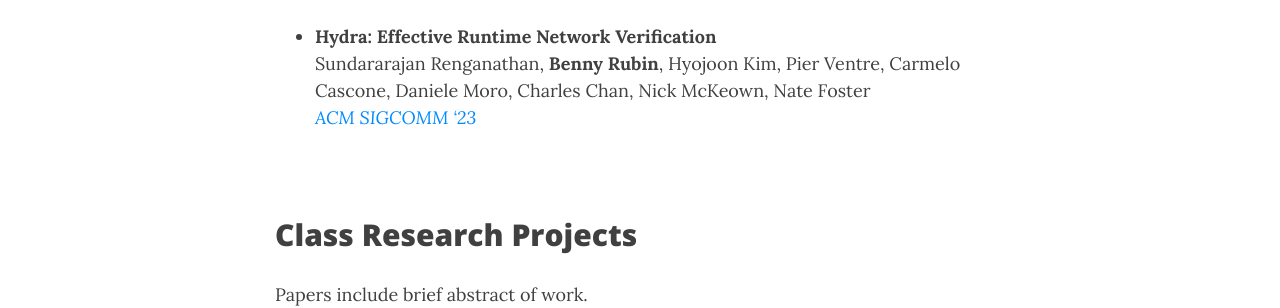
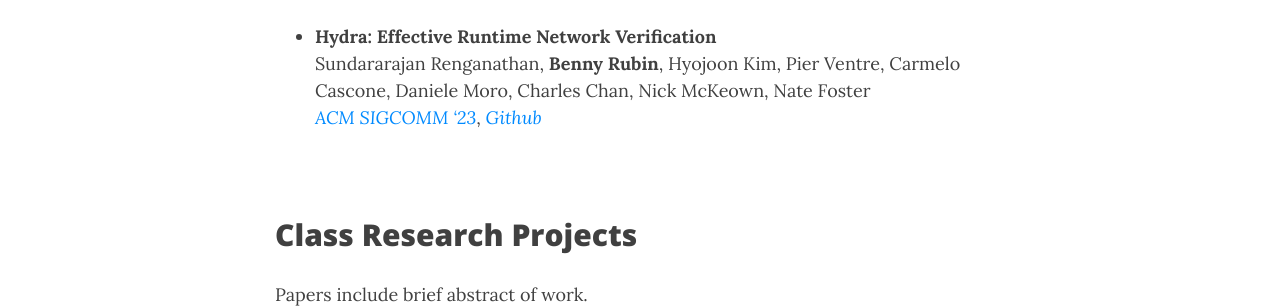
Before and after one commit to bennyrubin/bennyrubin.github.io, a Jekyll site: the page built from publications.md, in a window 1280 px wide and 1345 px high. Shown: the part 310-618 px from the top of the window. Built offline with Jekyll 4.4.1, drawn with Linux system fonts in a browser that asks for light colours; nearby versions of some CDN libraries; comment, search, counter and statistics services are not loaded.

Commit message:
added github to publication

```diff
--- a/publications.md
+++ b/publications.md
@@ -7,7 +7,7 @@ title: Publications
 
 - **Hydra: Effective Runtime Network Verification**
   Sundararajan Renganathan, **Benny Rubin**, Hyojoon Kim, Pier Ventre, Carmelo Cascone, Daniele Moro, Charles Chan, Nick McKeown, Nate Foster<br>
-  *[ACM SIGCOMM '23](https://dl.acm.org/doi/10.1145/3603269.3604856)*
+  *[ACM SIGCOMM '23](https://dl.acm.org/doi/10.1145/3603269.3604856)*, *[Github](https://github.com/cornell-netlab/hydra-artifact)*
 
 <br>
 
```
